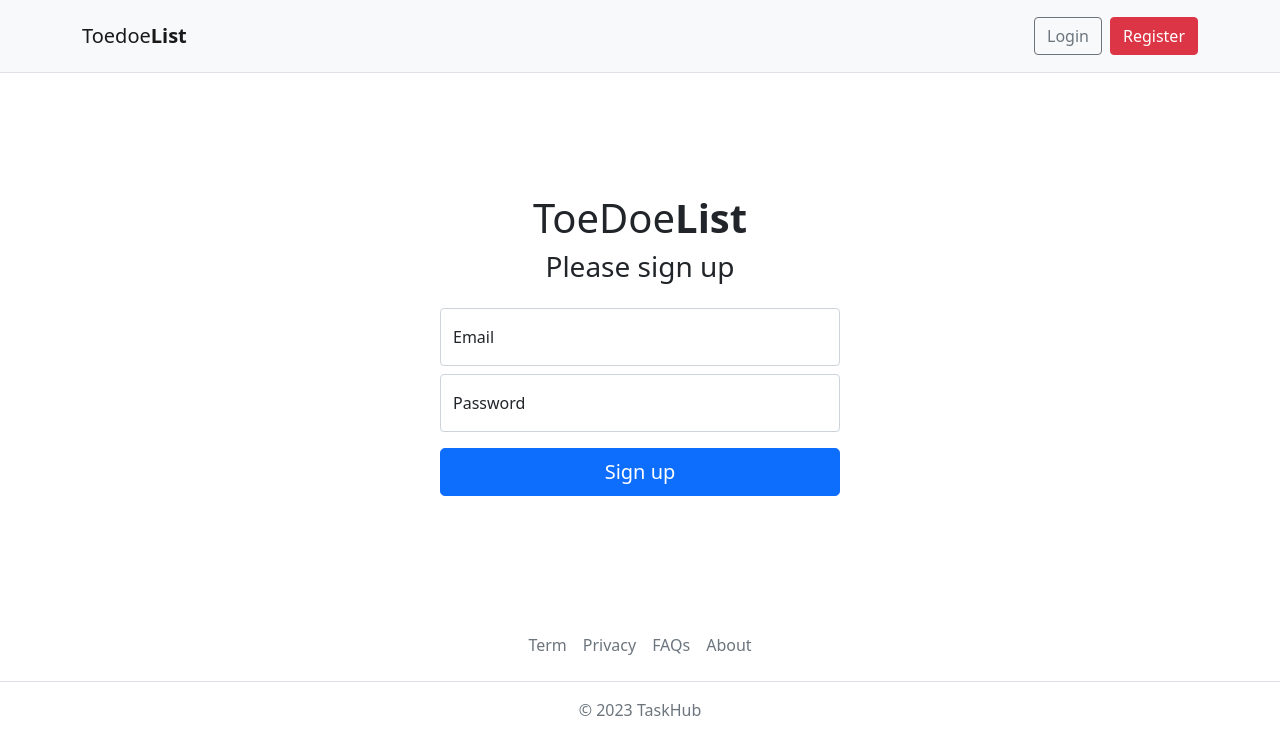
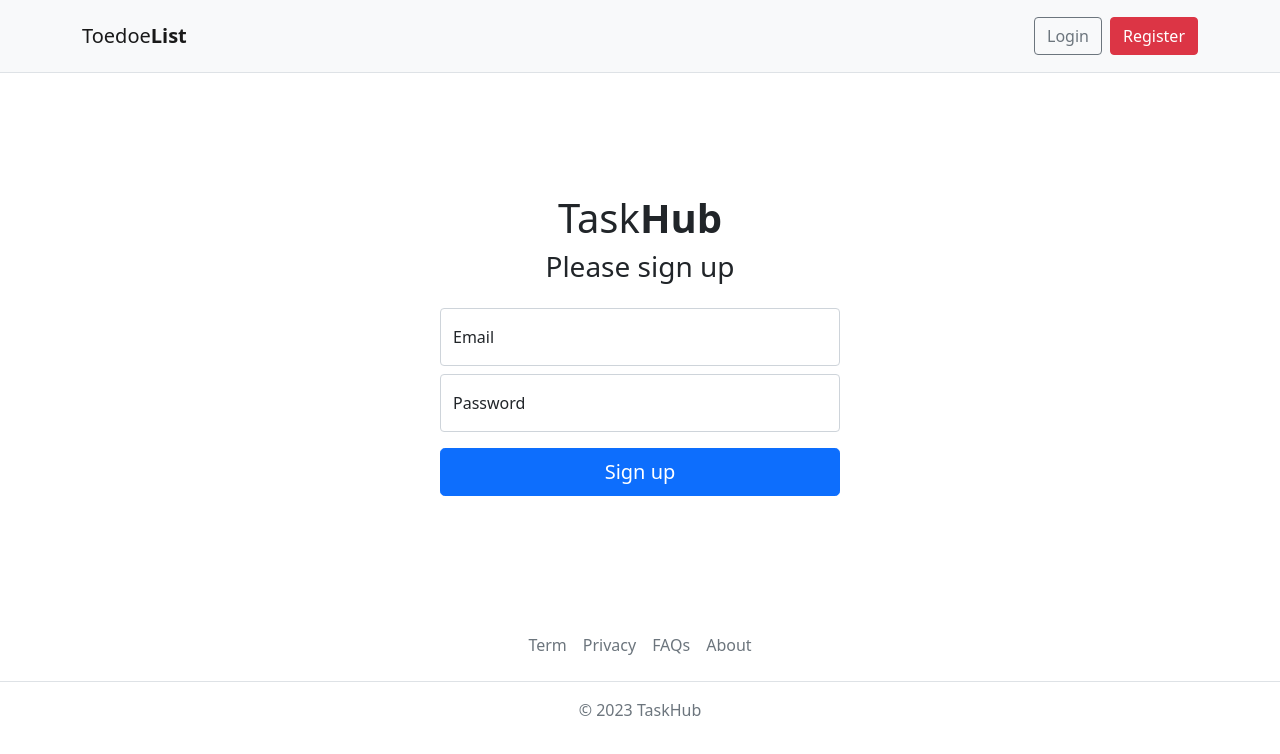
Before and after one commit to UchiG/TaskHub, a Vue app: page /register in a window 1280 px wide. Shown: the top 754 px of the page. Built offline with nearby package versions, Linux system fonts and the light colour scheme; no server answers.

Commit message:
updated Register page

```diff
--- a/src/pages/LoginPage.vue
+++ b/src/pages/LoginPage.vue
@@ -2,8 +2,8 @@
     <main class="auth-wrapper">
         <form class="auth-form" @submit.prevent="handleSubmit">
             <h1>
-                <span>ToeDoe</span>
-                <strong>List</strong>
+                <span>Task</span>
+                <strong>Hub</strong>
             </h1>
             <h2 class="h3 mb-4 fw-normal">Please sign in</h2>
             <div class="form-floating mb-2">
--- a/src/pages/RegisterPage.vue
+++ b/src/pages/RegisterPage.vue
@@ -2,8 +2,8 @@
     <main class="auth-wrapper">
         <form class="auth-form" @submit.prevent="handleSubmit">
             <h1>
-                <span>ToeDoe</span>
-                <strong>List</strong>
+                <span>Task</span>
+                <strong>Hub</strong>
             </h1>
             <h2 class="h3 mb-4 fw-normal">Please sign up</h2>
             <div class="form-floating mb-2">
```
